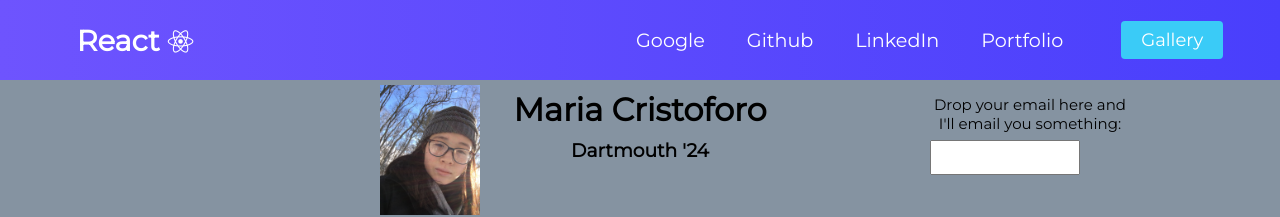
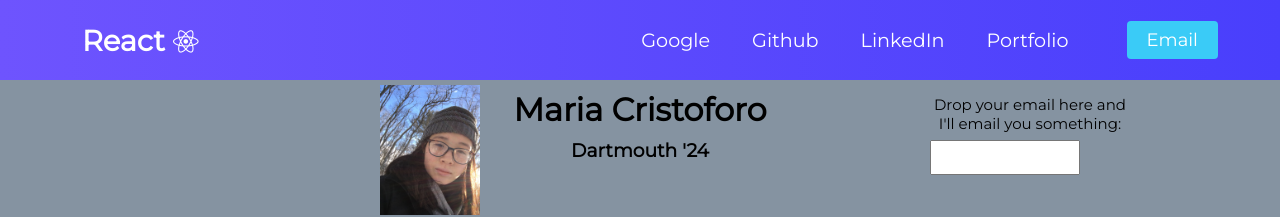
Before and after one commit to DALI-mini-webdev/personal-react-website-MariaC27, a React (Create React App) app in the folder myapp/: page / in a window 1280 px wide. Shown: the top 217 px of the page. Built offline with nearby package versions, Linux system fonts and the light colour scheme.

Commit message:
working callback function

```diff
--- a/myapp/src/App.js
+++ b/myapp/src/App.js
@@ -11,7 +11,9 @@
 class App extends Component{
   constructor(props){
     super(props);
-    this.state = {};
+    this.state = {
+      currPage: "Home"
+    };
 }
   state = {currPage: true}
 
@@ -78,16 +80,30 @@
     }
   }
 
+
+  //usage of callback functions - pressing "Email" button causes email to appear on screen
+  changeCurrPage = (newCurrPage) => {
+    console.log(newCurrPage)
+    this.setState({
+      currPage: newCurrPage,
+    })
+  }
+
+  renderPage = () => {
+    if(this.state.currPage === "Gallery"){
+      return <ImageGallery/>
+    }
+
+  }
+
   render() {
 
-    if (this.state.currPage === false){
-        <ImageGallery visible={true}/>
-    }
 
   return (
     <div className="App">
 
-        <Navbar/>
+        <Navbar changeCurrPage = {this.changeCurrPage}/>
+        {this.renderPage()}
 
 
 
--- a/myapp/src/components/ImageGallery.css
+++ b/myapp/src/components/ImageGallery.css
@@ -1,3 +1,5 @@
-.gallery{
-    display: none;
+.email{
+    position: absolute;
+    top: 60px;
+    right: 50px;
 }
--- a/myapp/src/components/ImageGallery.js
+++ b/myapp/src/components/ImageGallery.js
@@ -1,30 +1,15 @@
 import React, {Component} from 'react';
 import './ImageGallery.css';
+import cat from "../Images/cat.jpg"
+
+const ImageGallery = (props) => {
+    return(
+        <div>
+            <div className="email">maria.h.cristoforo.24@dartmouth.edu</div>
 
 
-//the parent component to the navbar
-class ImageGallery extends Component{
-    constructor(props){
-        super(props);
-        this.state = {
-            visible: false
-        };
-    }
-
-visible = () => {
-    var x = document.getElementsByClassName("gallery");
-    x.style.display = "block";
-}
-
-render(){
-    if (this.state.visible){
-        this.visible();
-    }
-    return(
-        <p className="gallery">Gallery</p>
-    );
-}
-
+        </div>
+    )
 }
 
 export default ImageGallery;
--- a/myapp/src/components/Navbar/Navbar.js
+++ b/myapp/src/components/Navbar/Navbar.js
@@ -34,20 +34,22 @@
                     <i className={this.state.clicked ? 'fas fa-times' : 'fas fa-bars'}></i>
                 </div>
                 <ul className={this.state.clicked ? 'nav-menu active' : 'nav-menu'}>
-                    {MenuItems.map((item, index) =>{
-                        return(
-                            <li key={index}>
+                {MenuItems.map((item,index) => {
+                        return (
+                            <li key={index} >
 
                                 <a target="_blank" className={item.cName} href={item.url}>
                                 {item.title}
                                 </a>
                             </li>
+
+
                         )
                     })}
 
                 </ul>
 
-                <Button onClick={this.changePage}>Gallery</Button>
+                <Button onClick = {() => {this.props.changeCurrPage("Gallery")}}>Email</Button>
 
             </nav>
 
```
Also changed, not shown: myapp/src/Images/cat.jpg (added), 1 other file (tests, documents, lock files or other folders).
